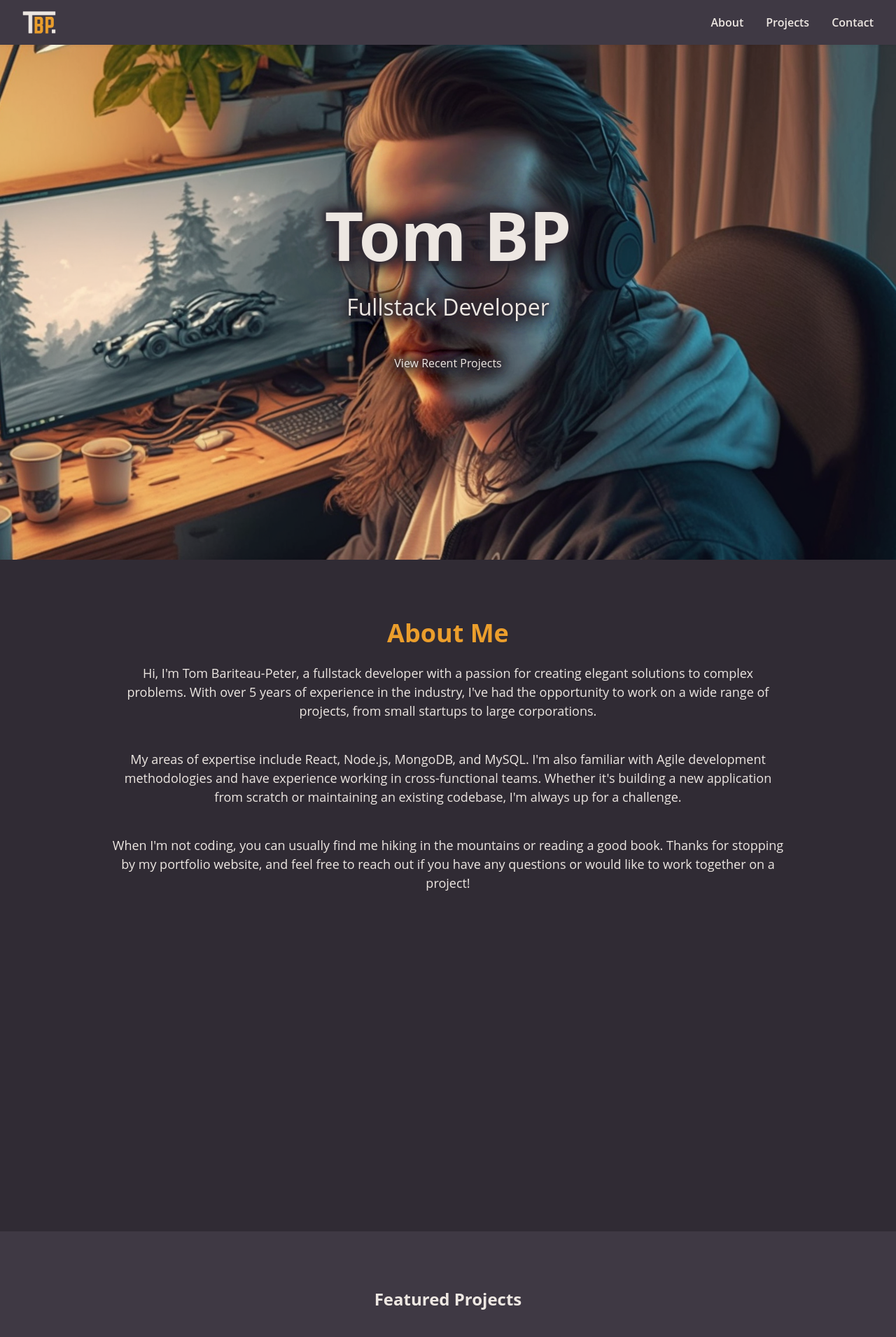
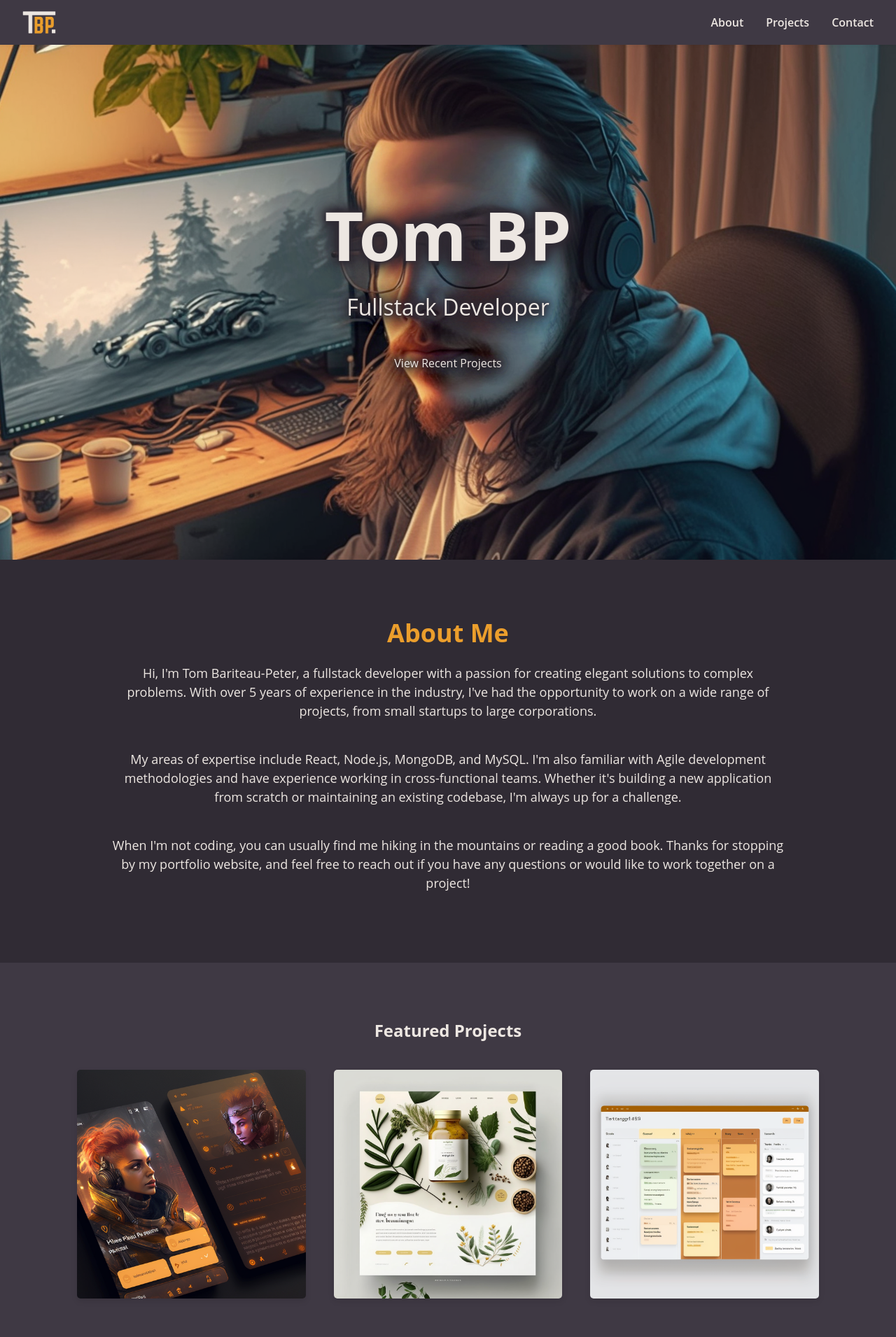
Before and after one commit to Tomi-Tom/Tomfolio, a Next.js app: page / in a window 1280 px wide. Shown: the top 1911 px of the page at 70% size. Built offline with nearby package versions, Linux system fonts and the light colour scheme.

Commit message:
style: go back for about and Project section cause i broke the responsivility

```diff
--- a/styles/About.module.css
+++ b/styles/About.module.css
@@ -1,6 +1,5 @@
 .section {
   background-color: #302B34;
-  height: 60rem;
   padding: 80px 0;
 }
 
--- a/styles/Projects.module.css
+++ b/styles/Projects.module.css
@@ -1,5 +1,4 @@
 .projects {
-  height: 60rem;
   padding: 80px 0;
   background-color: #3f3944;
 }
```
